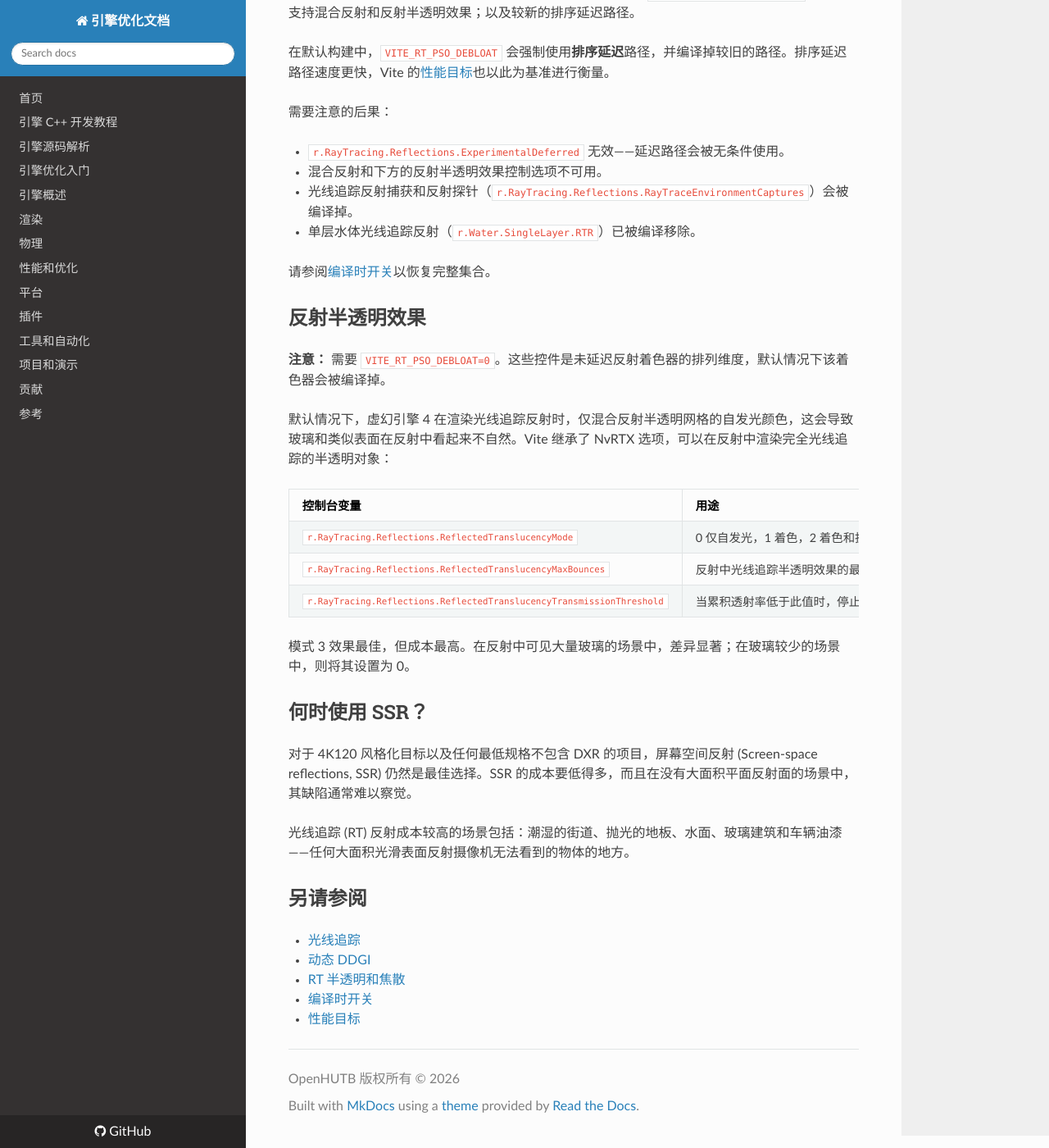
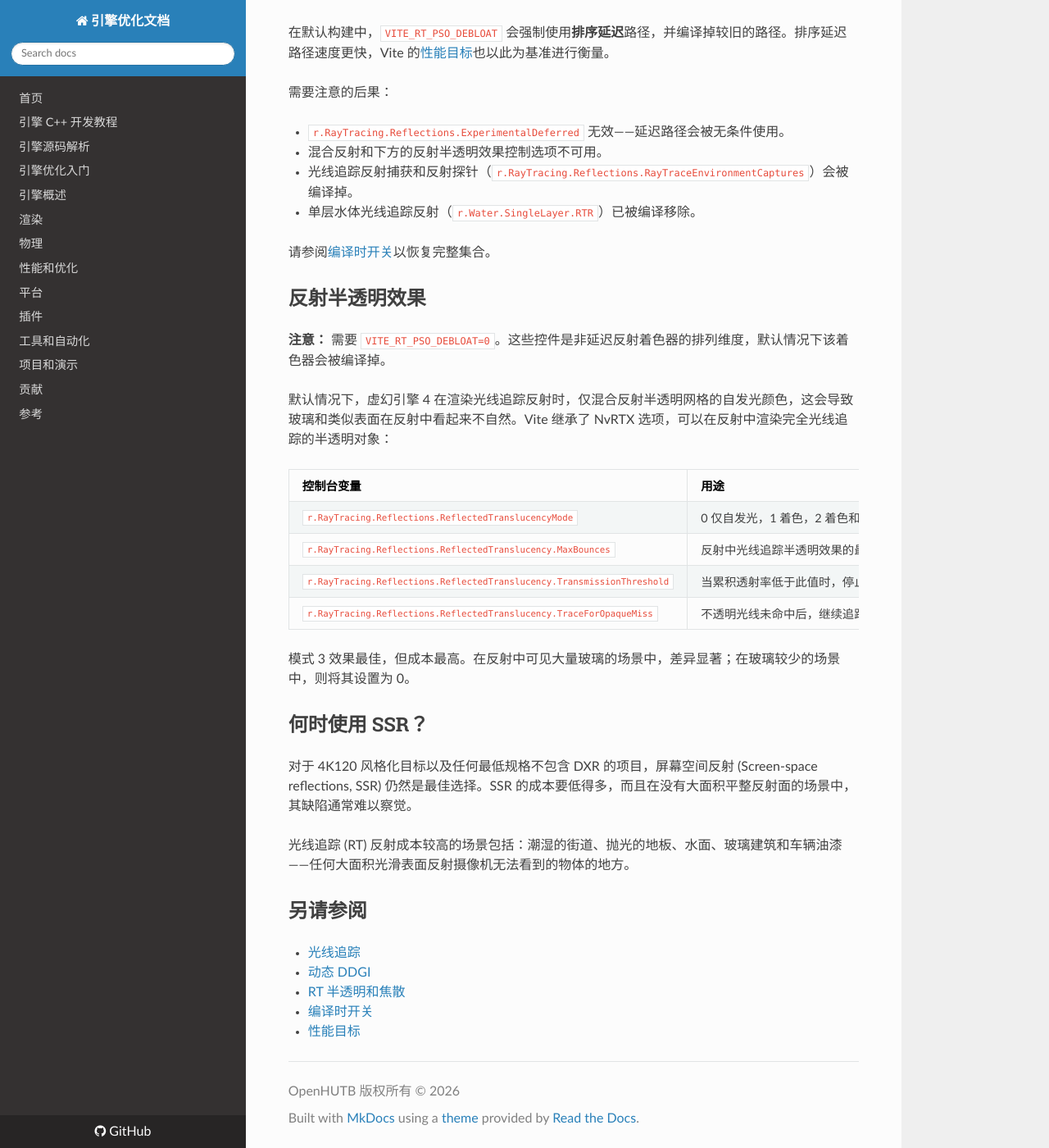
Before and after one commit to OpenHUTB/cpp, an MkDocs documentation site: the page built from docs/optimization/Rendering/RT-Reflections.md, in a window 1280 px wide and 1400 px high, scrolled down 2086 px. Shown: the whole window at 82% size. Built offline with MkDocs 1.6.1, drawn with Linux system fonts in a browser that asks for light colours; nearby versions of some CDN libraries; a script that is not in the unit is left out; some of the changed text lies outside the part shown.

Commit message:
docs: 修正反射半透明 CVar 名称与默认值并统一术语
- ReflectedTranslucencyMaxBounces -> ReflectedTranslucency.MaxBounces，默认值 8 -> 5
- ReflectedTranslucencyTransmissionThreshold -> ReflectedTranslucency.TransmissionThreshold
- 补回第四个变量 ReflectedTranslucency.TraceForOpaqueMiss（默认 0）
- 探测器 -> 探针，二次反射 -> 二次弹射，未延迟 -> 非延迟；移除擅自添加的 RE Engine 外链

```diff
--- a/docs/optimization/Rendering/RT-Reflections.md
+++ b/docs/optimization/Rendering/RT-Reflections.md
@@ -1,6 +1,6 @@
 # 光线追踪反射
 
-启用 `r.RayTracing.Reflections 1` 后，Vite 的反射效果经过深度优化，可在 PS5 级硬件上以原生 4K 分辨率 60 帧运行。启用 [DDGI](./DDGI-Dynamic.md) 后，反射光线会采样探测器辐照度进行二次反射，从而显著提升图像质量。
+启用 `r.RayTracing.Reflections 1` 后（默认关闭），Vite 的反射效果经过深度优化，可在 PS5 级硬件上以原生 4K 分辨率 60 帧运行。启用 [DDGI](./DDGI-Dynamic.md) 后，反射光线在二次弹射时会采样探针辐照度，这对画质提升很大。
 
 光线追踪反射将屏幕空间反射替换为追踪实际场景的光线，解决了屏幕空间反射的两个根本性缺陷：屏幕外几何体的反射以及背对摄像机的表面反射。
 ![](../../img/optimization/SSRArtifacts.png)
@@ -25,11 +25,11 @@ Vite 仍在继续优化光线追踪反射的性能，目标是达到与 PS5 版
 
 ## DDGI 光照反射
 
-这是渲染器中最重要的交互，也是 Vite 之所以基于 NvRTX 分支而非标准的 4.27 版本构建的具体原因之一。
+这是渲染器中最重要的交互，也是 Vite 之所以基于 NvRTX 分支而非原版 4.27 构建的具体原因之一。
 
 反射光线照射到一个表面上。该表面需要着色，这就需要知道照射到其上的间接光。如果光线追踪管线无法获取全局光照表示，则只能选择仅返回直接光照（阴影区域的反射会变成黑色），或者回退到立方体贴图（反射看起来不自然且静态）。
 
-启用 DDGI 后，反射光线采样会探测照射点处的辐照度。反射表面的光照与场景其他部分保持一致，反射中的阴影区域保留了反射光，整个图像变得协调一致。
+启用 DDGI 后，反射光线会在命中点采样探针辐照度。反射表面的光照与场景其他部分保持一致，反射中的阴影区域仍保留弹射光，整个图像变得协调一致。
 
 这是通过引擎端的集成实现的，而不是通过单独的开关：同时运行 DDGI 和 RT 反射即可。
 
@@ -41,14 +41,14 @@ Vite 仍在继续优化光线追踪反射的性能，目标是达到与 PS5 版
 
 **最大粗糙度。** 粗糙度高于此阈值的表面会回退到成本更低的技术。降低此阈值非常有效，因为粗糙的反射恰恰是那些成本高昂但精度更高的结果最不明显的场景。
 
-**最大反射次数。** 额外的反射会消耗大量成本，而且在特意使用正对镜面的场景之外，几乎不可见。
+**最大弹射次数。** 额外的弹射会消耗大量成本，而且在特意使用正对镜面的场景之外，几乎不可见。
 
 **光线距离。** 限制反射光线的传播距离可以降低大型开放场景的成本。
 
 **降噪器设置。** 与 DDGI 不同，反射会使用降噪器。如果您在运动过程中看到反射出现沸腾或重影，则需要检查此设置。
 
 
-## Vite 运行的是哪种反射算法？
+## 实际运行哪种反射算法
 
 Vite 继承了 4.27 和 NvRTX 的两种光线追踪反射实现：较旧的 `FRayTracingReflectionsRGS` 路径，支持混合反射和反射半透明效果；以及较新的排序延迟路径。
 
@@ -66,15 +66,16 @@ Vite 继承了 4.27 和 NvRTX 的两种光线追踪反射实现：较旧的 `FRa
 
 ## 反射半透明效果
 
-**注意：** 需要 `VITE_RT_PSO_DEBLOAT=0`。这些控件是未延迟反射着色器的排列维度，默认情况下该着色器会被编译掉。
+**注意：** 需要 `VITE_RT_PSO_DEBLOAT=0`。这些控件是非延迟反射着色器的排列维度，默认情况下该着色器会被编译掉。
 
 默认情况下，虚幻引擎 4 在渲染光线追踪反射时，仅混合反射半透明网格的自发光颜色，这会导致玻璃和类似表面在反射中看起来不自然。Vite 继承了 NvRTX 选项，可以在反射中渲染完全光线追踪的半透明对象：
 
 | 控制台变量 | 用途 |
 |---|---|
 | `r.RayTracing.Reflections.ReflectedTranslucencyMode` | 0 仅自发光，1 着色，2 着色和折射，3 着色、折射和吸收。默认值为 0。 |
-| `r.RayTracing.Reflections.ReflectedTranslucencyMaxBounces` | 反射中光线追踪半透明效果的最大反弹次数。默认值为 8。 |
-| `r.RayTracing.Reflections.ReflectedTranslucencyTransmissionThreshold` | 当累积透射率低于此值时，停止半透明效果的叠加。默认值为 0.1。 |
+| `r.RayTracing.Reflections.ReflectedTranslucency.MaxBounces` | 反射中光线追踪半透明效果的最大弹射次数。默认值为 5。 |
+| `r.RayTracing.Reflections.ReflectedTranslucency.TransmissionThreshold` | 当累积透射率低于此值时，停止半透明效果的叠加。默认值为 0.1。 |
+| `r.RayTracing.Reflections.ReflectedTranslucency.TraceForOpaqueMiss` | 不透明光线未命中后，继续追踪半透明对象。默认值为 0。 |
 
 
 模式 3 效果最佳，但成本最高。在反射中可见大量玻璃的场景中，差异显著；在玻璃较少的场景中，则将其设置为 0。
@@ -82,7 +83,7 @@ Vite 继承了 4.27 和 NvRTX 的两种光线追踪反射实现：较旧的 `FRa
 
 ## 何时使用 SSR？
 
-对于 4K120 风格化目标以及任何最低规格不包含 DXR 的项目，屏幕空间反射 (Screen-space reflections, SSR) 仍然是最佳选择。SSR 的成本要低得多，而且在没有大面积平面反射面的场景中，其缺陷通常难以察觉。
+对于 4K120 风格化目标以及任何最低规格不包含 DXR 的项目，屏幕空间反射 (Screen-space reflections, SSR) 仍然是最佳选择。SSR 的成本要低得多，而且在没有大面积平整反射面的场景中，其缺陷通常难以察觉。
 
 光线追踪 (RT) 反射成本较高的场景包括：潮湿的街道、抛光的地板、水面、玻璃建筑和车辆油漆——任何大面积光滑表面反射摄像机无法看到的物体的地方。
 
```
Also changed, not shown: other parts of docs/optimization/Rendering/RT-Reflections.md (+2 -2 lines).
